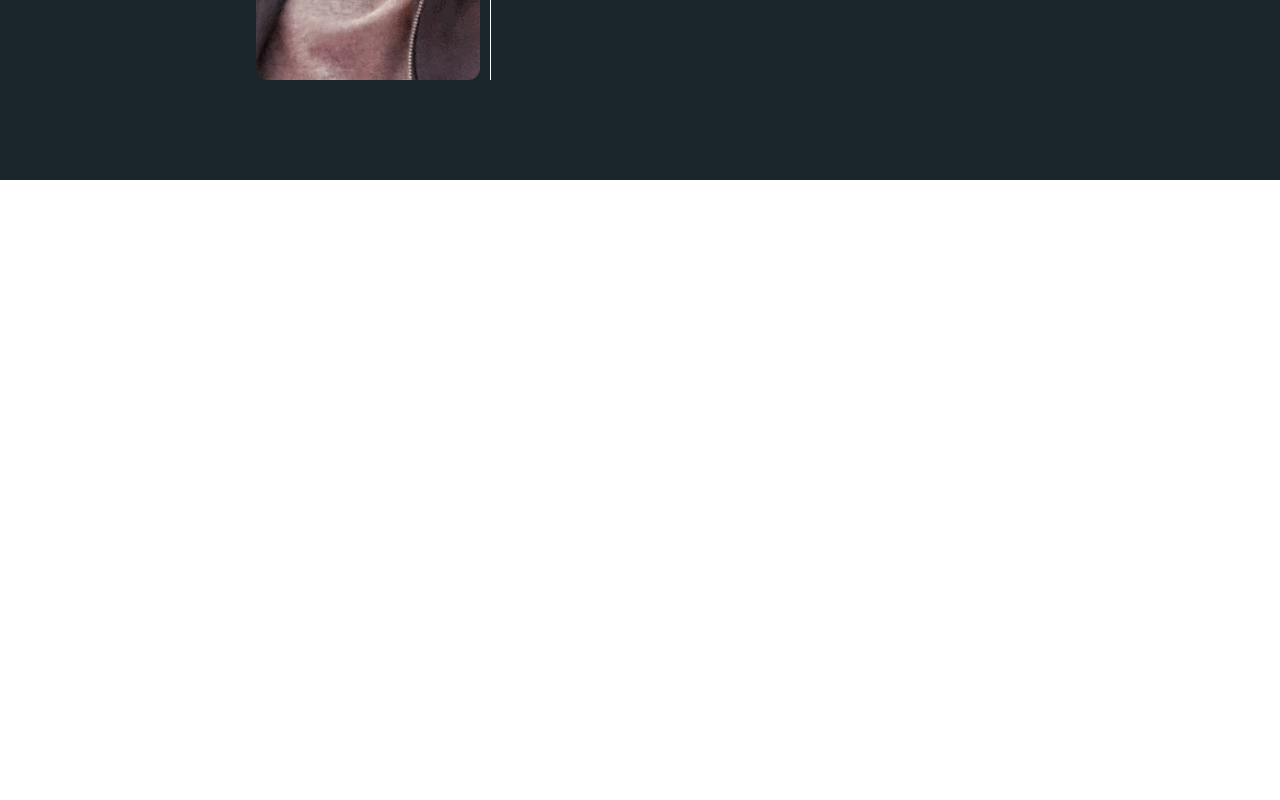
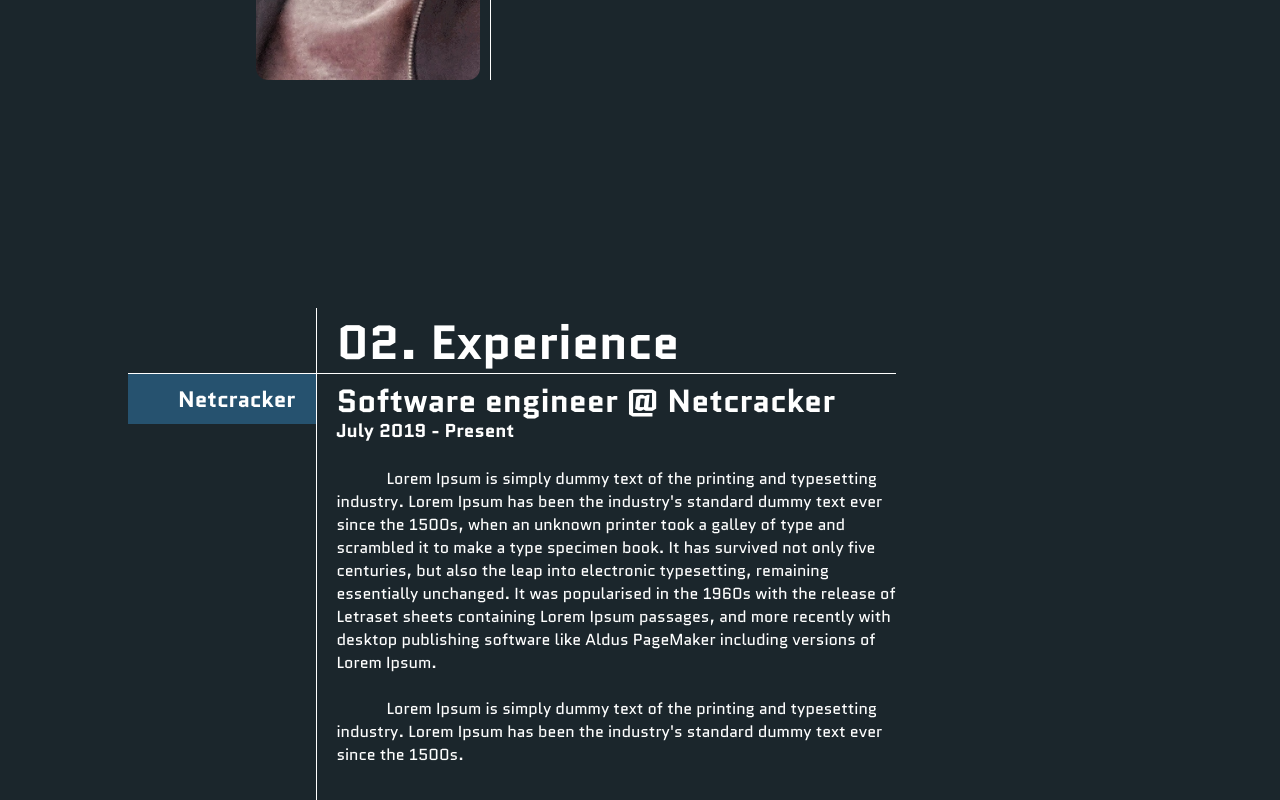
Before and after one commit to nikkkhilshinde/nikkkhilshinde.github.io, a Vue app: page / in a window 1280 px wide. Shown: the part 1420-2220 px from the top of the page. Before the commit the page ends 1600 px from the top, so only its background shows below. Built offline with nearby package versions, Linux system fonts and the light colour scheme.

Commit message:
added experience section

```diff
--- a/src/components/Content.vue
+++ b/src/components/Content.vue
@@ -2,16 +2,19 @@
   <div class="content">
     <landing-section></landing-section>
     <about-section></about-section>
+    <experience-section></experience-section>
   </div>
 </template>
 
 <script>
 import Landing from "./Sections/Landing.vue";
 import About from "./Sections/About.vue";
+import Experience from "./Sections/Experience.vue";
 export default {
   components: {
     LandingSection: Landing,
     AboutSection: About,
+    ExperienceSection: Experience,
   },
 };
 </script>
--- /dev/null
+++ b/src/components/Sections/Experience.vue
@@ -0,0 +1,178 @@
+<template>
+  <div class="experience">
+    <div class="box">
+      <div class="column left">
+        <div class="row"></div>
+        <div class="horizontal-divider"></div>
+        <div class="row">
+          <div><p>Netcracker</p></div>
+        </div>
+      </div>
+      <div class="column vertical-divider"></div>
+      <div class="column right">
+        <div class="row">
+          <h1>02. Experience</h1>
+        </div>
+        <div class="horizontal-divider"></div>
+        <div class="row">
+          <div>
+            <h2>Software engineer @ Netcracker</h2>
+            <h3>July 2019 - Present</h3>
+            <br />
+            <p>
+              Lorem Ipsum is simply dummy text of the printing and typesetting
+              industry. Lorem Ipsum has been the industry's standard dummy text
+              ever since the 1500s, when an unknown printer took a galley of
+              type and scrambled it to make a type specimen book. It has
+              survived not only five centuries, but also the leap into
+              electronic typesetting, remaining essentially unchanged. It was
+              popularised in the 1960s with the release of Letraset sheets
+              containing Lorem Ipsum passages, and more recently with desktop
+              publishing software like Aldus PageMaker including versions of
+              Lorem Ipsum.
+            </p>
+            <br />
+            <p>
+              Lorem Ipsum is simply dummy text of the printing and typesetting
+              industry. Lorem Ipsum has been the industry's standard dummy text
+              ever since the 1500s.
+            </p>
+            <br />
+            <br />
+          </div>
+        </div>
+      </div>
+    </div>
+  </div>
+</template>
+
+<script>
+export default {};
+</script>
+
+<style scoped>
+.experience {
+  height: 100vh;
+}
+.mobile-tab {
+  display: none;
+}
+.box {
+  height: 100%;
+  /* width: 900px; */
+  margin: 0 30% 0 10%;
+  display: flex;
+  flex-direction: row;
+  padding: 10% 0 10% 0;
+}
+.box div {
+  /* border: 1px solid white; */
+}
+.column.left {
+  width: 25%;
+}
+.column.right {
+  width: 85%;
+}
+.right .row {
+  padding-left: 20px;
+}
+.column .row:first-child {
+  height: 65px;
+}
+.horizontal-divider {
+  height: 1px;
+  background-color: white;
+}
+.vertical-divider {
+  width: 1px;
+  background-color: white;
+}
+.left > .row {
+  display: flex;
+  flex-direction: column;
+  /* padding-top: 15px; */
+}
+.left > .row > div {
+  display: flex;
+  width: 100%;
+  font-size: 1.4rem;
+  flex-direction: row-reverse;
+  justify-items: center;
+  align-items: center;
+  padding-right: 20px;
+  height: 50px;
+  background-color: #3282b87a;
+  font-weight: 700;
+  /* border: 1px solid white; */
+  /* background-color: white; */
+}
+.left > .row > div > p {
+  display: inline;
+  /* justify-self: flex-end; */
+}
+h1 {
+  font-size: 3rem;
+}
+h2 {
+  font-size: 2rem;
+  line-height: 2rem;
+}
+p {
+  text-indent: 50px;
+}
+.right > .row:last-child {
+  padding: 11px 0 0 20px;
+  /* background-color: white; */
+}
+.mobile h1 {
+  display: none;
+}
+@media screen and (max-width: 992px) {
+  .box {
+    margin: 0 15% 0 10%;
+  }
+}
+@media screen and (max-width: 800px) {
+  .experience {
+    height: unset;
+  }
+  .box {
+    margin: 0 10% 0 5%;
+  }
+  h1 {
+    /* display: none; */
+    font-size: 2.6rem;
+  }
+    .vertical-divider{
+        display: none;
+    }
+  h2 {
+    font-size: 1.8rem;
+  }
+  .mobile h1 {
+    display: block;
+  }
+  .mobile-tab {
+    display: flex;
+    align-content: center;
+    align-items: center;
+    height: 100%;
+  }
+  .mobile-tab > div {
+    display: inline-block;
+    align-items: center;
+
+    font-size: 1.4rem;
+  }
+  .column.left {
+    display: none;
+  }
+}
+@media screen and (max-width: 600px) {
+}
+@media screen and (max-width: 380px) {
+}
+@media screen and (max-width: 340px) {
+}
+</style>
```
